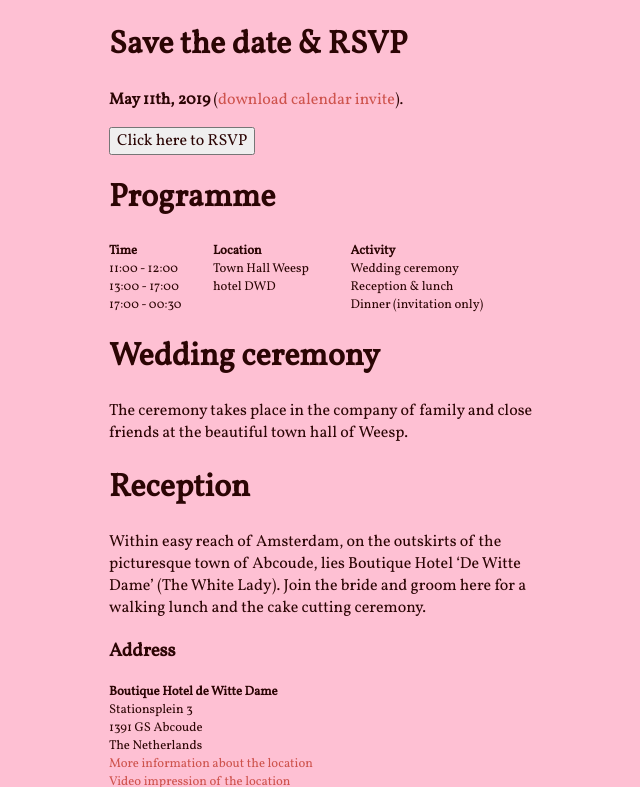
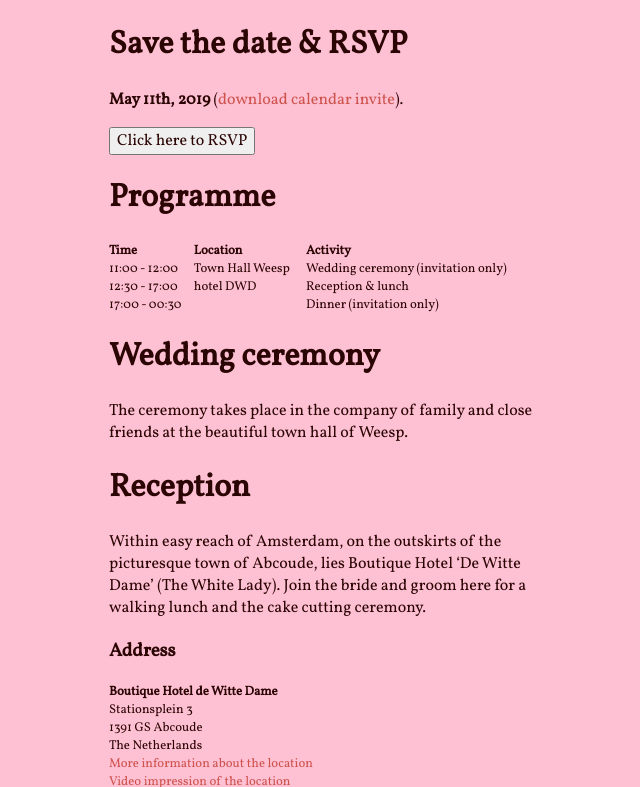
Before and after one commit to bobvanluijt/tosja-richard, a Jekyll site: the page built from index.md, in a window 1280 px wide and 900 px high, scrolled down 557 px, cut to the strip 0-787 px from the top of the window. Shown: the whole strip, without its empty margins (549-1189 px from the left). Built offline with Jekyll 4.4.1, drawn with Linux system fonts in a browser that asks for light colours; nearby versions of some CDN libraries; comment, search, counter and statistics services are not loaded.

Commit message:
Update index.md

```diff
--- a/index.md
+++ b/index.md
@@ -21,8 +21,8 @@ layout: base-EN
 
 | Time          | Location        | Activity |
 | ------------- | --------------- | -------- |
-| 11:00 - 12:00 | Town Hall Weesp | Wedding ceremony |
-| 13:00 - 17:00 | hotel DWD       | Reception & lunch    |
+| 11:00 - 12:00 | Town Hall Weesp | Wedding ceremony (invitation only) |
+| 12:30 - 17:00 | hotel DWD       | Reception & lunch    |
 | 17:00 - 00:30 |                 | Dinner (invitation only)  |
 
 # Wedding ceremony
```
